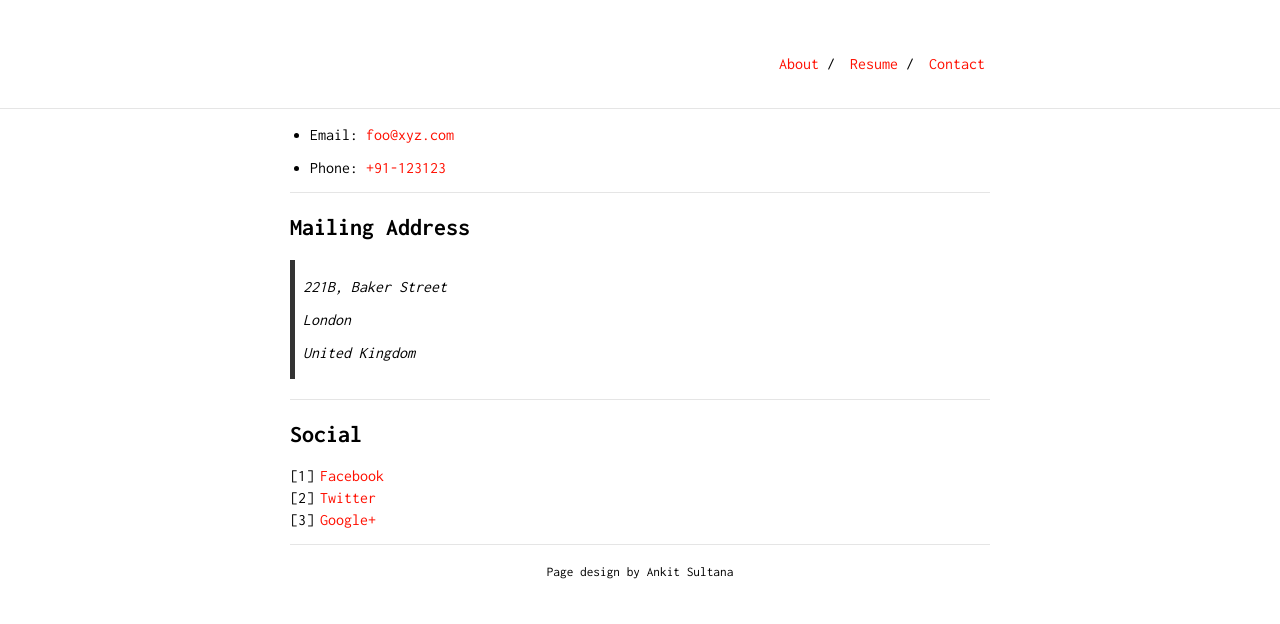
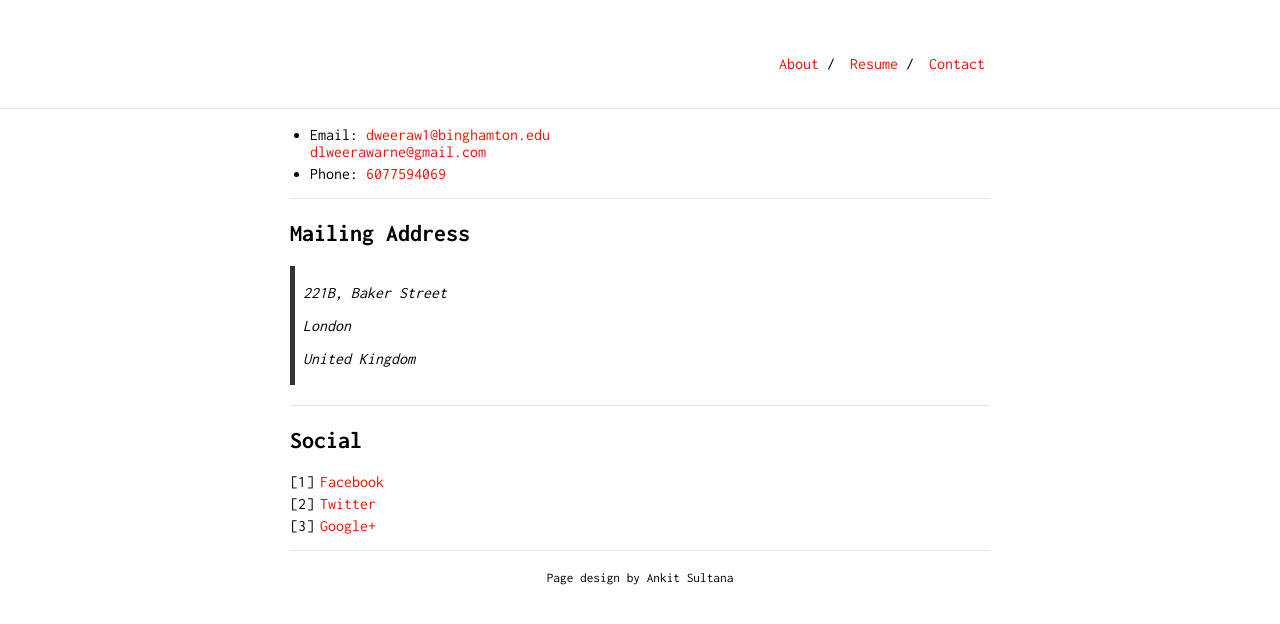
Before and after one commit to dlweerawarne/dlweerawarne.github.io, a Jekyll site: the page built from contact.md, in a window 1280 px wide. Shown: the top 624 px of the page. Built offline with Jekyll 4.4.1, drawn with Linux system fonts in a browser that asks for light colours.

Commit message:
Update contact.md

```diff
--- a/contact.md
+++ b/contact.md
@@ -3,9 +3,9 @@ layout: default
 is_contact: true
 ---
 
-* Email: [foo@xyz.com](mailto:foo@xyz.com)
-
-* Phone: [+91-123123](tel:+91-123123)
+* Email: [dweeraw1@binghamton.edu](mailto:dweeraw1@binghamton.edu)
+         [dlweerawarne@gmail.com](mailto:dlweerawarne@gmail.com)
+* Phone: [6077594069](tel:6077594069)
 
 ---
 
```
